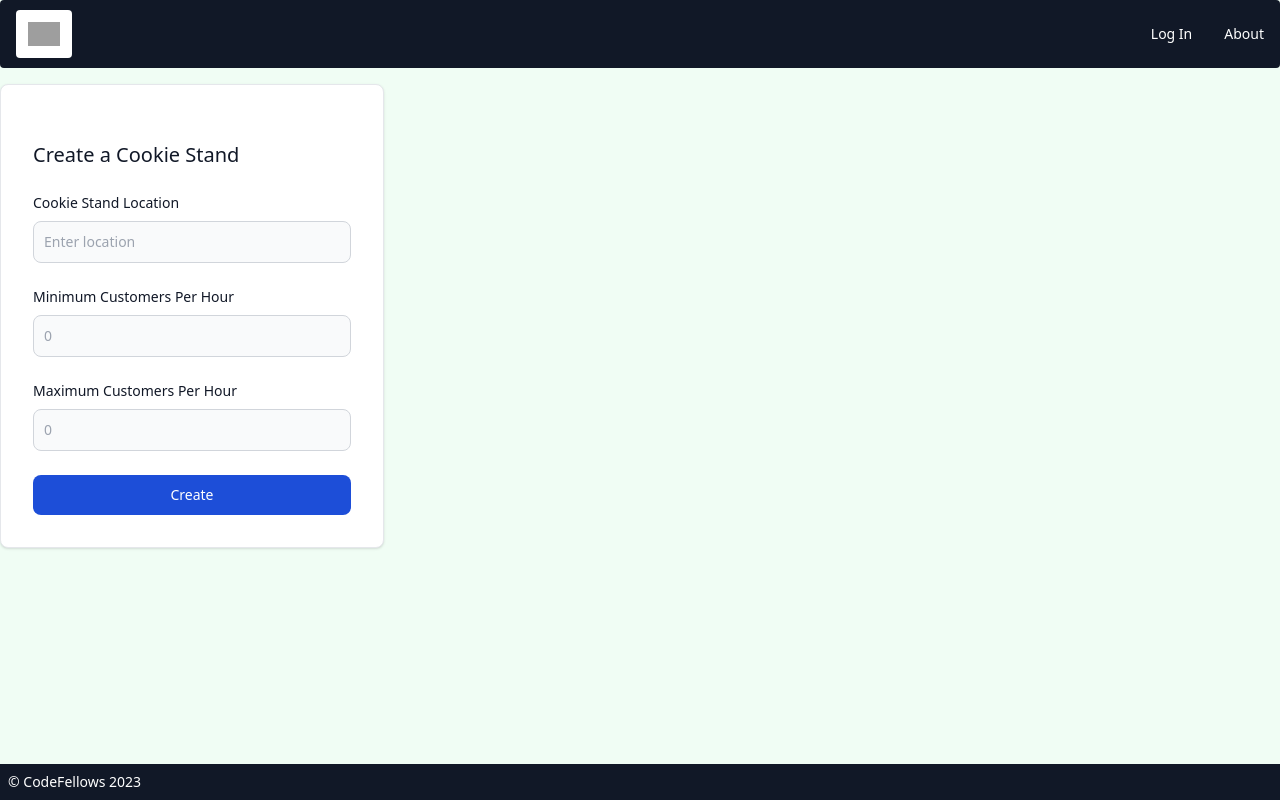
After one commit to Code-Fellows-School-Work/cookie-stand-api, a Django app: template templates/cookie_stands/cookiestand_create.html in a window 1280 px wide. The commit adds this page. Run offline with Django 4.2, Linux system fonts and the light colour scheme; the template is opened without the code that fills it, so the values that code supplies are empty; some libraries are stand-ins or nearby versions; grey boxes are pictures that could not be loaded.

Commit message:
updated create and list html files to perform create and list operations

```diff
--- a/cookie_stands/views_front.py
+++ b/cookie_stands/views_front.py
@@ -7,7 +7,7 @@ from .models import CookieStand
 class CookieStandListView(LoginRequiredMixin, ListView):
     template_name = "cookie_stands/cookiestand_list.html"
     model = CookieStand
-    context_object_name = "cookiestand"
+    context_object_name = "cookiestands"
 
 
 class CookieStandDetailView(LoginRequiredMixin, DetailView):
@@ -24,7 +24,7 @@ class CookieStandUpdateView(LoginRequiredMixin, UpdateView):
 class CookieStandCreateView(LoginRequiredMixin, CreateView):
     template_name = "cookie_stands/cookiestand_create.html"
     model = CookieStand
-    fields = ["name", "rating", "reviewer"] # "__all__" for all of them
+    fields = "__all__"
 
 
 class CookieStandDeleteView(LoginRequiredMixin, DeleteView):
--- a/templates/base.html
+++ b/templates/base.html
@@ -34,10 +34,10 @@
               </li>
               {% if request.user.is_authenticated %}
                 <li>
-                <a href="{% url 'thing_list' %}" class="block py-2 pl-3 pr-4 text-white border-b border-gray-100 hover:bg-gray-50 md:hover:bg-transparent md:border-0 md:hover:text-green-700 md:p-0 dark:text-gray-400 md:dark:hover:text-white dark:hover:bg-gray-700 dark:hover:text-white md:dark:hover:bg-transparent dark:border-gray-700">List</a>
+                <a href="{% url 'cookiestand_list' %}" class="block py-2 pl-3 pr-4 text-white border-b border-gray-100 hover:bg-gray-50 md:hover:bg-transparent md:border-0 md:hover:text-green-700 md:p-0 dark:text-gray-400 md:dark:hover:text-white dark:hover:bg-gray-700 dark:hover:text-white md:dark:hover:bg-transparent dark:border-gray-700">List</a>
                 </li>
                  <li>
-                <a href="{% url 'thing_create' %}" class="block py-2 pl-3 pr-4 text-white border-b border-gray-100 hover:bg-gray-50 md:hover:bg-transparent md:border-0 md:hover:text-green-700 md:p-0 dark:text-gray-400 md:dark:hover:text-white dark:hover:bg-gray-700 dark:hover:text-white md:dark:hover:bg-transparent dark:border-gray-700">Create</a>
+                <a href="{% url 'cookiestand_create' %}" class="block py-2 pl-3 pr-4 text-white border-b border-gray-100 hover:bg-gray-50 md:hover:bg-transparent md:border-0 md:hover:text-green-700 md:p-0 dark:text-gray-400 md:dark:hover:text-white dark:hover:bg-gray-700 dark:hover:text-white md:dark:hover:bg-transparent dark:border-gray-700">Create</a>
                 </li>
               {% endif %}
             </ul>
--- /dev/null
+++ b/templates/cookie_stands/cookiestand_create.html
@@ -0,0 +1,42 @@
+{% extends 'base.html' %}
+
+{% block content %}
+
+  <div class="w-full max-w-sm p-4 bg-white border border-gray-200 rounded-lg shadow sm:p-6 md:p-8 dark:bg-gray-800 dark:border-gray-700">
+    <form class="space-y-6" method="POST">
+      {% csrf_token %}
+      <h5 class="text-xl font-medium text-gray-900 dark:text-white">Create a Cookie Stand</h5>
+
+      <!-- Cookie Stand Location Field -->
+      <div>
+        <label for="id_location" class="block mb-2 text-sm font-medium text-gray-900 dark:text-white">Cookie Stand Location</label>
+        <input type="text" name="location" id="id_location"
+               class="bg-gray-50 border border-gray-300 text-gray-900 text-sm rounded-lg focus:ring-blue-500 focus:border-blue-500 block w-full p-2.5 dark:bg-gray-600 dark:border-gray-500 dark:placeholder-gray-400 dark:text-white"
+               placeholder="Enter location" required>
+      </div>
+
+      <!-- Minimum Customers Per Hour Field -->
+      <div>
+        <label for="id_minimum_customers_per_hour" class="block mb-2 text-sm font-medium text-gray-900 dark:text-white">Minimum Customers Per Hour</label>
+        <input type="number" name="minimum_customers_per_hour" id="id_minimum_customers_per_hour"
+               class="bg-gray-50 border border-gray-300 text-gray-900 text-sm rounded-lg focus:ring-blue-500 focus:border-blue-500 block w-full p-2.5 dark:bg-gray-600 dark:border-gray-500 dark:placeholder-gray-400 dark:text-white"
+               placeholder="0" required>
+      </div>
+
+      <!-- Maximum Customers Per Hour Field -->
+      <div>
+        <label for="id_maximum_customers_per_hour" class="block mb-2 text-sm font-medium text-gray-900 dark:text:white">Maximum Customers Per Hour</label>
+        <input type="number" name="maximum_customers_per_hour" id="id_maximum_customers_per_hour"
+               class="bg-gray-50 border border-gray-300 text-gray-900 text-sm rounded-lg focus:ring-blue-500 focus:border-blue-500 block w-full p-2.5 dark:bg-gray-600 dark:border-gray-500 dark:placeholder-gray-400 dark:text:white"
+               placeholder="0" required>
+      </div>
+
+      <button type="submit"
+              class="w-full text-white bg-blue-700 hover:bg-blue-800 focus:ring-4 focus:outline-none focus:ring-blue-300 font-medium rounded-lg text-sm px-5 py-2.5 text-center dark:bg-blue-600 dark:hover:bg-blue-700 dark:focus:ring-blue-800">
+        Create
+      </button>
+
+    </form>
+  </div>
+
+{% endblock content %}
```
Also changed, not shown: templates/cookie_stands/cookiestand_list.html (added, +34 -0 lines), templates/cookie_stands/cookiestand_update.html (renamed from templates/things/cookiestand_create.html, +21 -9 lines), templates/things/cookiestand_list.html (deleted, +0 -21 lines), templates/things/cookiestand_update.html (deleted, +0 -54 lines), accounts/migrations/0002_alter_customuser_id.py (added), cookie_stands/migrations/0001_initial.py (added), db.sqlite3, templates/cookie_stands/cookiestand_delete.html (renamed from templates/things/cookiestand_delete.html), templates/cookie_stands/cookiestand_detail.html (renamed from templates/things/cookiestand_detail.html).
